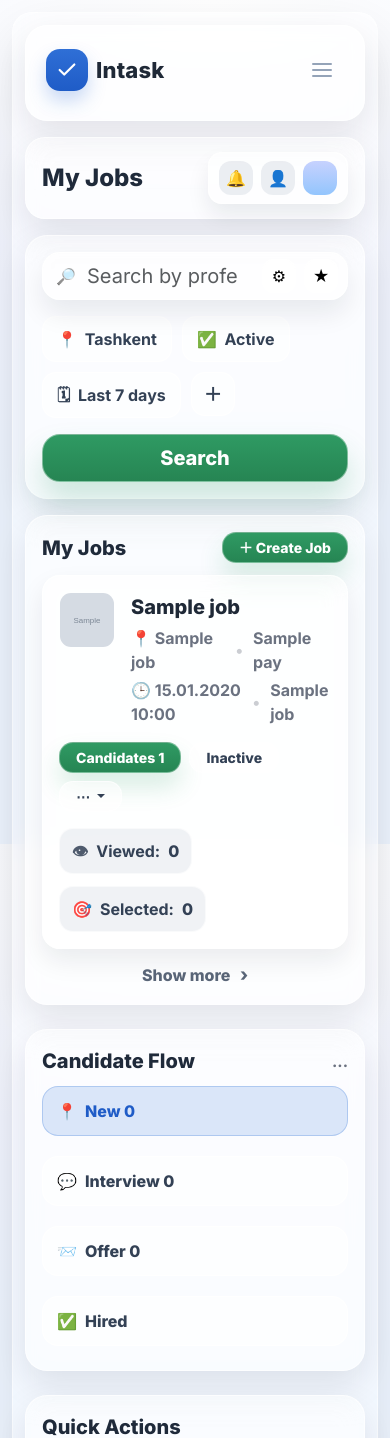
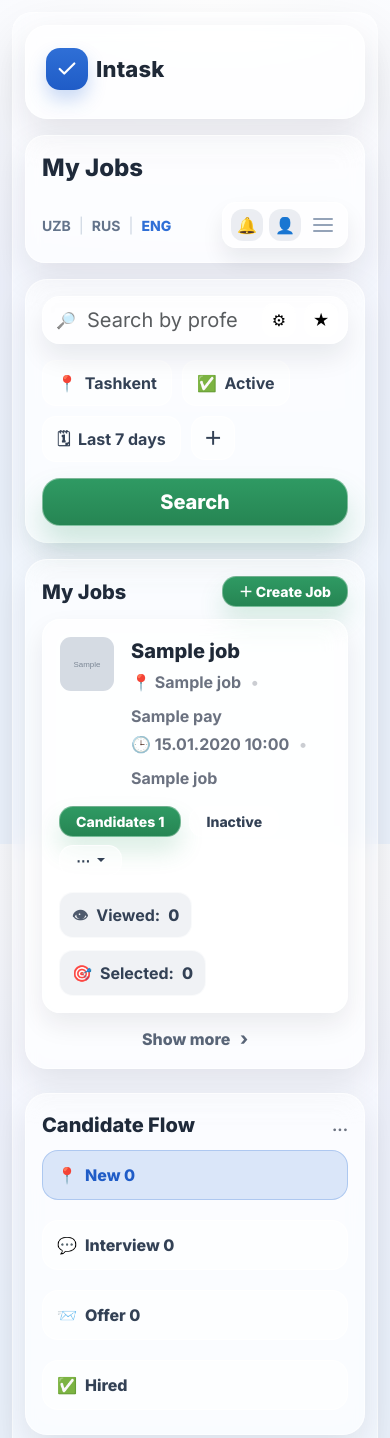
Before and after one commit to AbdulazizGulomov/Intask, a Django app: template templates/employer_home.html in a window 390 px wide. Shown: the top 1438 px of the page. Run offline with Django 5.2, Linux system fonts and the light colour scheme; the template is opened without the code that fills it: most values are stand-ins (such as "Sample title", 1, 10 or a date in 2020); grey boxes marked "Sample" are stand-in pictures; data that the repository does not hold is empty.

Commit message:
lanaguage fix

```diff
--- a/apps/jobs/models.py
+++ b/apps/jobs/models.py
@@ -1,5 +1,7 @@
 from django.db import models
 from django.utils.translation import gettext_lazy as _
+
+from apps import accounts
 
 
 class Profession(models.Model):
--- a/static/css/employer_home.css
+++ b/static/css/employer_home.css
@@ -34,6 +34,8 @@ body{
   display:flex;
   align-items:center;
   gap:10px;
+  flex-wrap:nowrap;
+  white-space:nowrap;
 }
 
 .langs span{
@@ -56,7 +58,7 @@ body{
   height:auto;
   border-radius:0;
   font-size:15px;
-  font-weight:600;
+  font-weight:700;
   color:#64748b;
   cursor:pointer;
   transition: color .2s ease, transform .15s ease;
@@ -67,16 +69,17 @@ body{
 .lang-btn:hover{
   background:transparent;
   color:#334155;
-  transform: translateY(-1px);
+  transform:translateY(-1px);
 }
 
 .lang-btn.active{
   background:transparent;
   color:#2f6fd6;
-  font-weight:700;
+  font-weight:800;
   box-shadow:none;
 }
 
+/* old offcanvas language styles kept harmless */
 .lang-switch{
   display:flex;
   align-items:center;
@@ -103,7 +106,7 @@ body{
 .lang-chip:hover{
   background:transparent;
   color:#334155;
-  transform: translateY(-1px);
+  transform:translateY(-1px);
 }
 
 .lang-chip.active{
@@ -182,6 +185,9 @@ body{
   width:44px;
   height:44px;
   border-radius:12px;
+  display:grid;
+  place-items:center;
+  cursor:pointer;
 }
 
 .hamburger{
@@ -294,6 +300,7 @@ body{
   display:flex;
   flex-direction:column;
   gap:16px;
+  min-width:0;
 }
 
 /* Topbar */
@@ -306,6 +313,13 @@ body{
   font-size:30px;
   font-weight:800;
   color:#1f2a3a;
+}
+
+.top-right{
+  display:flex;
+  align-items:center;
+  gap:14px;
+  min-width:0;
 }
 
 .userbox{
@@ -322,6 +336,9 @@ body{
   width:34px;
   height:34px;
   border-radius:12px;
+  display:grid;
+  place-items:center;
+  cursor:pointer;
 }
 
 .avatar{
@@ -446,6 +463,7 @@ body{
   display:flex;
   align-items:center;
   gap:10px;
+  flex-wrap:wrap;
 }
 
 .dot{
@@ -652,8 +670,53 @@ body{
 }
 
 @media (max-width: 768px){
+  .dash-shell{
+    padding:12px;
+  }
+
+  .dash-frame{
+    padding:12px;
+    border-radius:20px;
+  }
+
   .page-title{
     font-size:24px;
+  }
+
+  .top{
+    flex-wrap:wrap;
+    align-items:flex-start !important;
+  }
+
+  .top-right{
+    width:100%;
+    justify-content:space-between;
+    gap:10px;
+    flex-wrap:nowrap;
+  }
+
+  .langs{
+    gap:8px !important;
+  }
+
+  .langs span{
+    font-size:15px;
+  }
+
+  .langs .lang-btn{
+    font-size:14px;
+  }
+
+  .userbox{
+    padding:6px 8px;
+    gap:6px !important;
+  }
+
+  .mini-ico,
+  .avatar,
+  .icon-btn{
+    width:32px;
+    height:32px;
   }
 
   .flow{
@@ -664,17 +727,8 @@ body{
     margin-bottom:8px;
   }
 
-  .dash-shell{
-    padding:12px;
-  }
-
-  .dash-frame{
-    padding:12px;
-    border-radius:20px;
-  }
-
-    .lang-switch{
-    transform: scale(.98);
+  .lang-switch{
+    transform:scale(.98);
     transform-origin:left center;
   }
 }
--- a/templates/employer_home.html
+++ b/templates/employer_home.html
@@ -179,7 +144,7 @@
           </div>
 
           <div class="top-right d-flex align-items-center gap-3">
-            <div class="langs d-none d-md-flex align-items-center gap-2">
+            <div class="langs d-flex align-items-center gap-2">
               <form action="{% url 'set_language' %}" method="post" class="m-0">
                 {% csrf_token %}
                 <input type="hidden" name="next" value="{{ request.get_full_path }}">
@@ -216,7 +181,15 @@
               <button class="mini-ico" title="{% trans 'Profile' %}" aria-label="{% trans 'Profile' %}">
                 👤
               </button>
-              <div class="avatar" aria-hidden="true"></div>
+
+              <button
+                class="icon-btn d-lg-none"
+                type="button"
+                data-bs-toggle="offcanvas"
+                data-bs-target="#sidebarOffcanvas"
+                aria-label="{% trans 'Open menu' %}">
+                <span class="hamburger"></span>
+              </button>
             </div>
           </div>
         </div>
```
Also changed, not shown: other parts of templates/employer_home.html (+0 -35 lines), templates/worker_job_detail.html (+29 -25 lines), locale/en/LC_MESSAGES/django.po, locale/ru/LC_MESSAGES/django.po, locale/uz/LC_MESSAGES/django.po, 3 other files.
